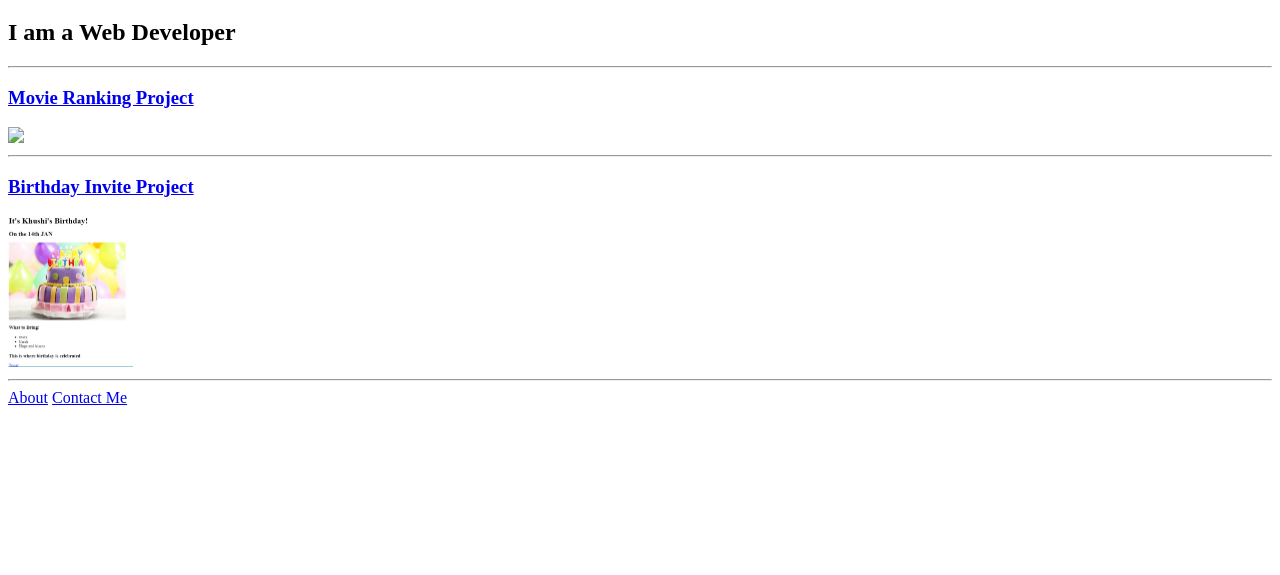
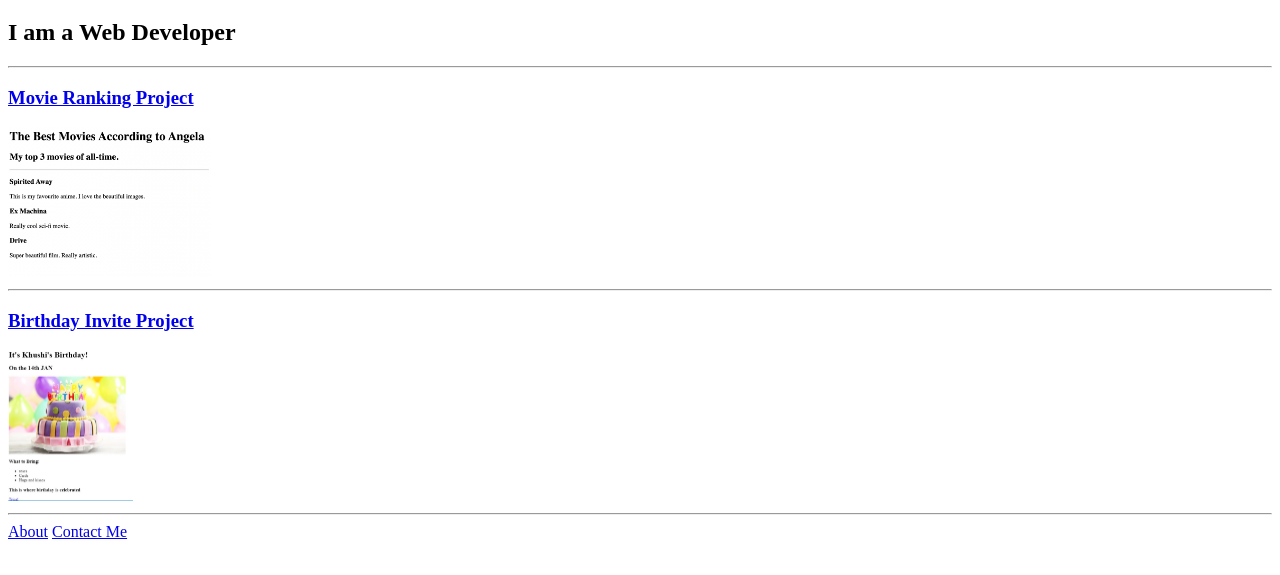
Before and after one commit to ritesh1317/html-Portfolio, a plain HTML site: page index.html in a window 1280 px wide. Shown: the part 61-636 px from the top of the page. Drawn offline with Linux system fonts and the light colour scheme; files whose address does not match are found by name.

Commit message:
Update index.html
image src correction

```diff
--- a/index.html
+++ b/index.html
@@ -9,7 +9,7 @@
         <h2>I am a Web Developer</h2>
         <hr />
         <h3><a href="../2.4 Movie Ranking Project/solution.html">Movie Ranking Project</a></h3>
-        <img src ="../4.3 HTML Porfolio Project/assets/images/movie-ranking.png " height="150">
+        <img src ="./assets/images/movie-ranking.png " height="150">
         <hr />
         <h3><a href ="../3.4 Birthday Invite Project/index.html ">Birthday Invite Project</a></h3>
         <img src ="../4.3 HTML Porfolio Project/assets/images/birthday invite.png.jpg" height="150">
```
